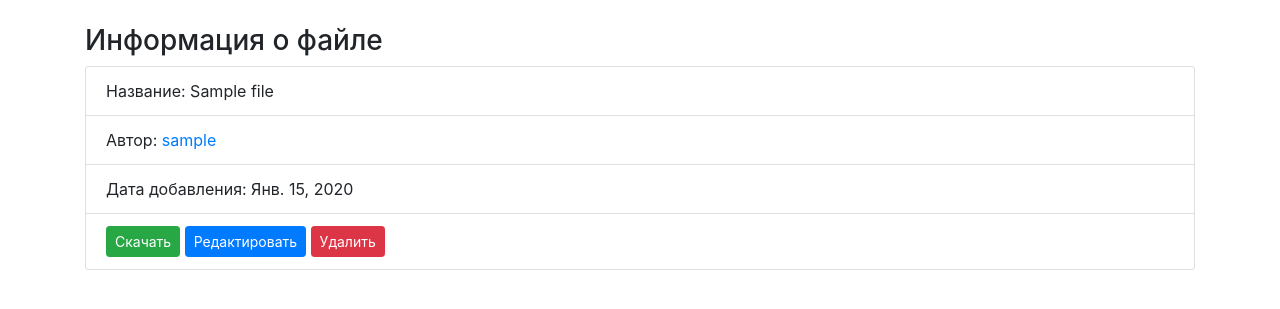
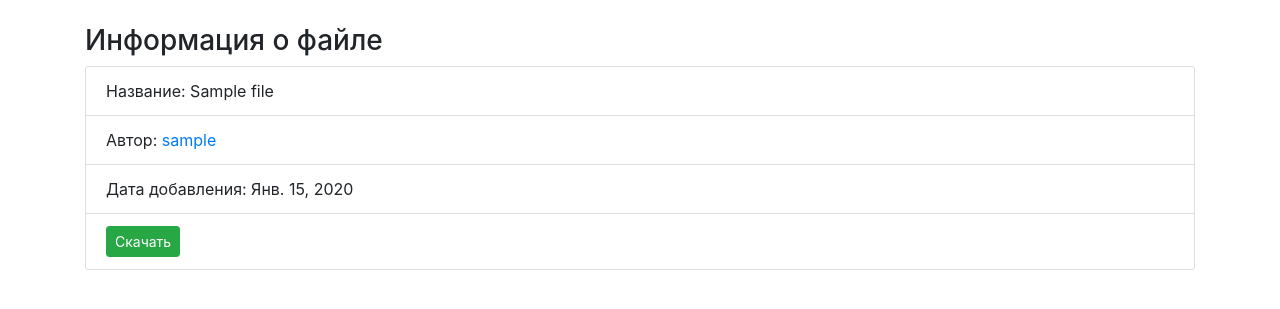
Before and after one commit to arti17/files_project, a Django app: page /file/1/ in a window 1280 px wide. Shown: the part 56-365 px from the top of the page. Run offline with Django 3.2, Linux system fonts and the light colour scheme; tables that the repository leaves empty hold one stand-in row (values such as "Sample post"); some libraries are stand-ins or nearby versions.

Commit message:
Скрыты кнопки "редактировать" и "удалить", если у пользователя нет доступа.

```diff
--- a/source/templates/file_detail.html
+++ b/source/templates/file_detail.html
@@ -17,8 +17,10 @@
     <li class="list-group-item">Дата добавления: {{ file.created_at }}</li>
     <li class="list-group-item">
       <a href="{{ file.file.url }}" class="btn btn-sm btn-success">Скачать</a>
-      <a href="{% url 'file_update' file.pk %}" class="btn btn-sm btn-primary ">Редактировать</a>
-      <a href="{% url 'file_delete' file.pk %}" class="btn btn-sm btn-danger ">Удалить</a>
+      {% if file.author.pk == request.user.pk or request.user.perm.webapp_change_file %}
+        <a href="{% url 'file_update' file.pk %}" class="btn btn-sm btn-primary ">Редактировать</a>
+        <a href="{% url 'file_delete' file.pk %}" class="btn btn-sm btn-danger ">Удалить</a>
+      {% endif %}
     </li>
   </ul>
 {% endblock %}
```
